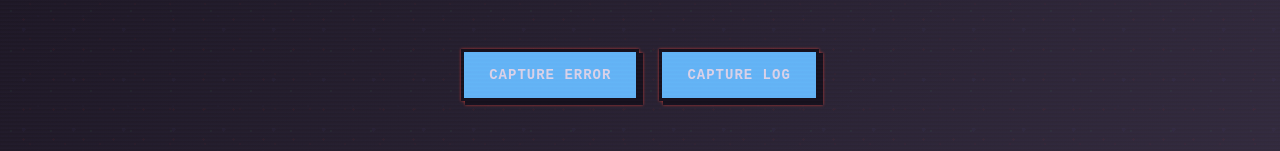
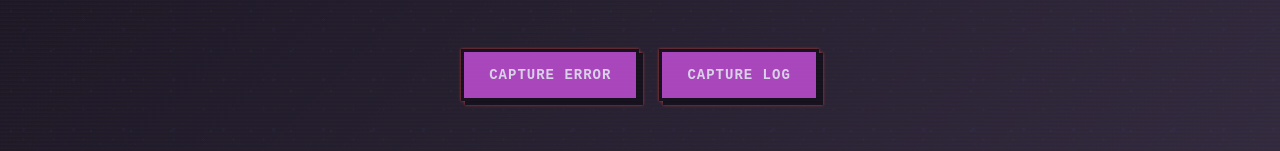
Before and after one commit to k-fish/fake-instrumented-web-app, a React (Create React App) app: page / in a window 1280 px wide. Shown: the part 544-695 px from the top of the page. Built offline with nearby package versions, Linux system fonts and the light colour scheme.

Commit message:
Switch main buttons to purple400 color scheme

```diff
--- a/src/App.css
+++ b/src/App.css
@@ -234,7 +234,7 @@
 
 /* Neobrutal Button Styling */
 .App-header button {
-  background: #64b5f6;
+  background: #ab47bc;
   color: var(--sentry-white);
   border: var(--brutal-border);
   padding: 15px 25px;
@@ -252,7 +252,7 @@
 }
 
 .App-header button:hover {
-  background: #42a5f5;
+  background: #9c27b0;
   transform: translate(2px, 2px);
   box-shadow: 2px 2px 0px var(--sentry-black);
 }
```
